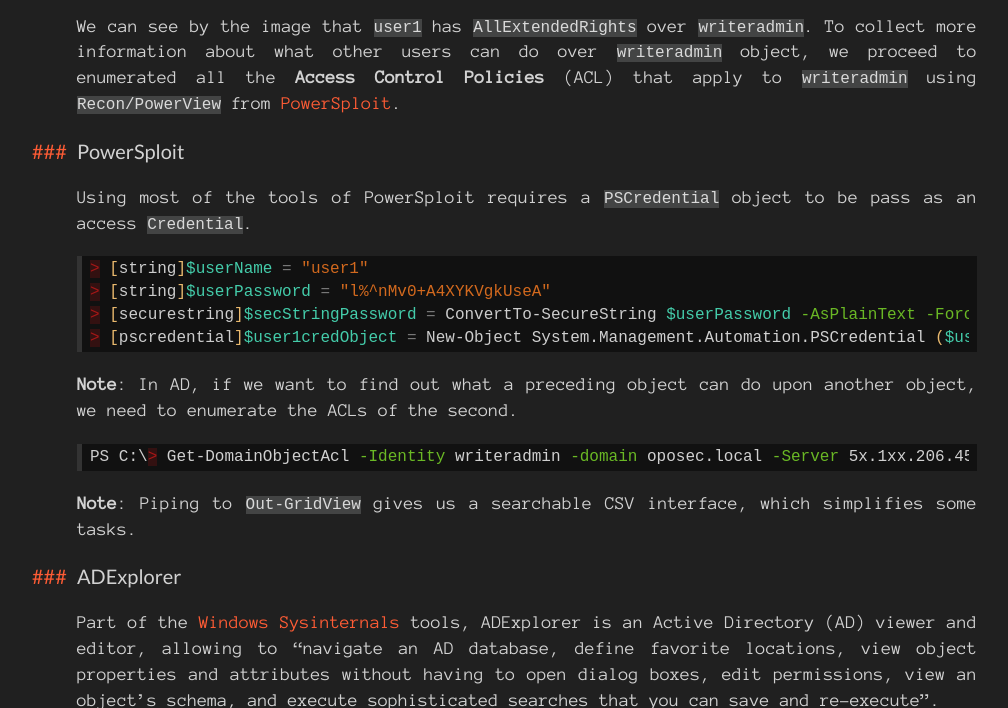
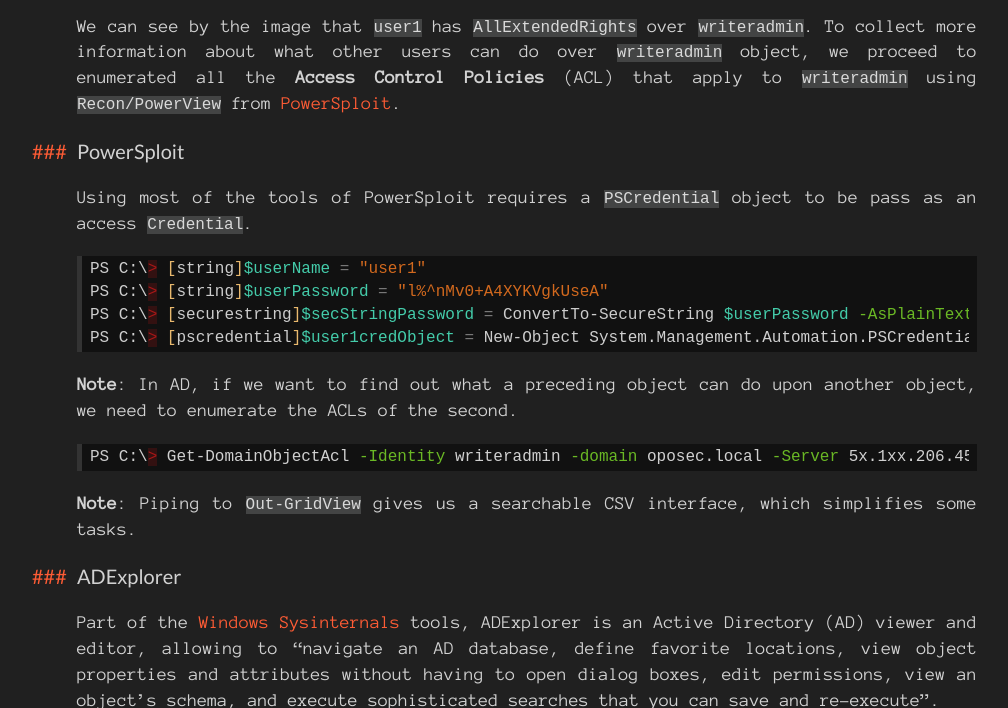
Before and after one commit to jpdias/jpdias.github.io, a Jekyll site: the page built from _posts/2021-06-30-intro-to-ad-challenge.md, in a window 1280 px wide and 900 px high, scrolled down 4862 px, cut to the strip 0-708 px from the top of the window. Shown: the whole strip, without its empty margins (113-1121 px from the left). Built offline with Jekyll 4.4.1, drawn with Linux system fonts in a browser that asks for light colours; nearby versions of some CDN libraries.

Commit message:
small fixes

````diff
--- a/_posts/2021-06-30-intro-to-ad-challenge.md
+++ b/_posts/2021-06-30-intro-to-ad-challenge.md
@@ -124,16 +124,16 @@
 Using most of the tools of PowerSploit requires a `PSCredential` object to be pass as an access `Credential`.
 
 ```powershell
-> [string]$userName = "user1"
-> [string]$userPassword = "l%^nMv0+A4XYKVgkUseA"
-> [securestring]$secStringPassword = ConvertTo-SecureString $userPassword -AsPlainText -Force
-> [pscredential]$user1credObject = New-Object System.Management.Automation.PSCredential ($userName, $secStringPassword)
+PS C:\> [string]$userName = "user1"
+PS C:\> [string]$userPassword = "l%^nMv0+A4XYKVgkUseA"
+PS C:\> [securestring]$secStringPassword = ConvertTo-SecureString $userPassword -AsPlainText -Force
+PS C:\> [pscredential]$user1credObject = New-Object System.Management.Automation.PSCredential ($userName, $secStringPassword)
 ```
 
 **Note**: In AD, if we want to find out what a preceding object can do upon another object, we need to enumerate the ACLs of the second.
 
 ```powershell
-PS C:\> Get-DomainObjectAcl -Identity writeradmin -domain oposec.local -Server 5x.1xx.206.45 -Credential $user1credObject | Out-GridView`
+PS C:\> Get-DomainObjectAcl -Identity writeradmin -domain oposec.local -Server 5x.1xx.206.45 -Credential $user1credObject | Out-GridView
 ```
 
 **Note**: Piping to `Out-GridView` gives us a searchable CSV interface, which simplifies some tasks.
````
